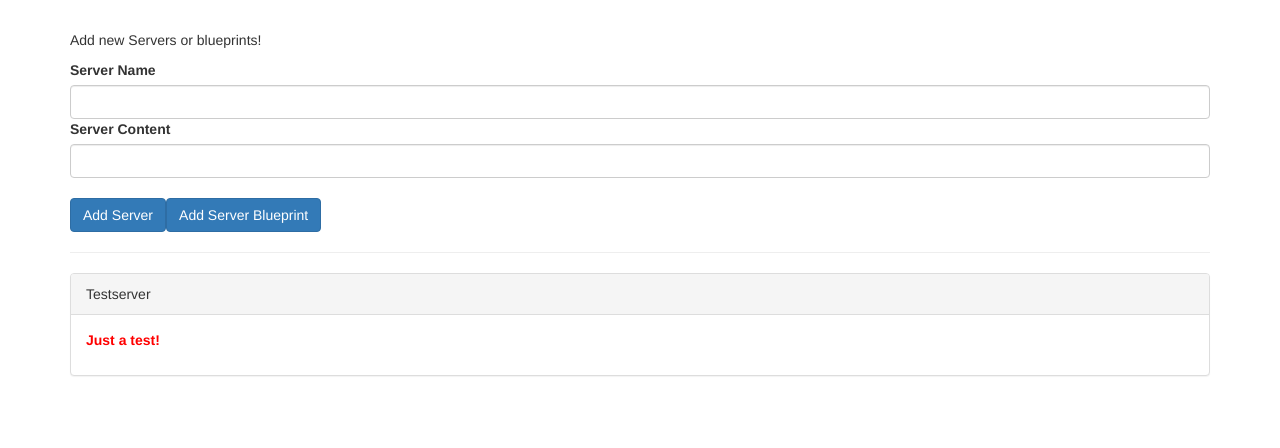
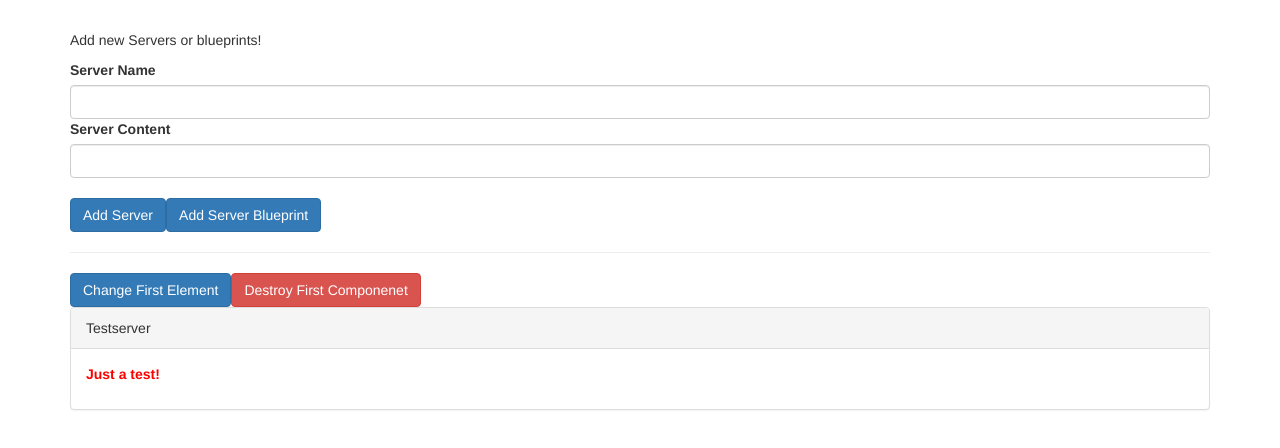
Before and after one commit to jmcgrath207/Angular4SeversExample, an Angular app: page / in a window 1280 px wide. Shown: the top 448 px of the page. Built offline with nearby package versions, Linux system fonts and the light colour scheme.

Commit message:
Ng lifecyclesn complete

```diff
--- a/src/app/app.component.html
+++ b/src/app/app.component.html
@@ -3,7 +3,11 @@
   <hr>
   <div class="row">
     <div class="col-xs-12">
-    <app-server-element *ngFor="let severElement of serverElements" [SrvElement]="severElement">
+      <button class="btn btn-primary" (click)="onChangeFirst()">Change First Element</button>
+      <button class="btn btn-danger" (click)="onDestroyFirst()">Destroy First Componenet</button>
+    <app-server-element *ngFor="let severElement of serverElements"
+                        [SrvElement]="severElement"
+                        [name]="severElement.name">
       <p>
         <strong *ngIf="severElement.type === 'server'" style="color: red">{{ severElement.content }}</strong>
         <em *ngIf="severElement.type === 'blueprint'">{{ severElement.content }}</em>
--- a/src/app/app.component.ts
+++ b/src/app/app.component.ts
@@ -23,4 +23,12 @@ export class AppComponent {
         content: blueprintData.serverContent,
       });
     }
+
+  onChangeFirst() {
+      this.serverElements[0].name = 'Changed!';
+  }
+
+  onDestroyFirst() {
+  this.serverElements.splice(0, 1);
+  }
 }
--- a/src/app/server-element/server-element.component.html
+++ b/src/app/server-element/server-element.component.html
@@ -1,6 +1,7 @@
 <div
   class="panel panel-default">
-  <div class="panel-heading">{{ element.name }}</div>
+<!--  <div class="panel-heading">{{ element.name }}</div>-->
+  <div class="panel-heading">{{ name }}</div>
   <div class="panel-body">
 <!--    <p>
       <strong *ngIf="element.type === 'server'" style="color: red">{{ element.content }}</strong>
--- a/src/app/server-element/server-element.component.ts
+++ b/src/app/server-element/server-element.component.ts
@@ -1,4 +1,9 @@
-import {Component, Input, OnChanges, OnInit, SimpleChanges, ViewEncapsulation} from '@angular/core';
+import {
+  AfterContentChecked,
+  AfterContentInit, AfterViewChecked, AfterViewInit, Component, DoCheck, Input, OnChanges, OnDestroy, OnInit,
+  SimpleChanges,
+  ViewEncapsulation
+} from '@angular/core';
 
 @Component({
   selector: 'app-server-element',
@@ -6,9 +11,17 @@ import {Component, Input, OnChanges, OnInit, SimpleChanges, ViewEncapsulation} f
   styleUrls: ['./server-element.component.css'],
   encapsulation: ViewEncapsulation.Emulated
 })
-export class ServerElementComponent implements OnInit, OnChanges {
+export class ServerElementComponent implements OnInit,
+  OnChanges,
+  DoCheck,
+  AfterContentChecked,
+  AfterContentInit,
+  AfterViewInit,
+  AfterViewChecked,
+  OnDestroy{
   /*allow other components to grab variable Parent --> Child*/
   @Input('SrvElement') element: {type: string, name: string, content: string};
+  @Input() name;
 
   constructor() {
     console.log('Constructor Called');
@@ -23,4 +36,26 @@ export class ServerElementComponent implements OnInit, OnChanges {
     console.log('ngOnInit Called');
   }
 
+  ngDoCheck() {
+    console.log('ngDoCheck Called');
 }
+
+  ngAfterContentInit() {
+  console.log('ngAfterContent Called');
+  }
+  ngAfterContentChecked() {
+    console.log('ngAfterContentChecked Called');
+  }
+
+  ngAfterViewInit() {
+    console.log('AfterViewInit Called');
+  }
+  ngAfterViewChecked() {
+    console.log('ngAfterViewChecked Called');
+  }
+
+  ngOnDestroy() {
+    console.log('ngOnDestroy Called');
+  }
+
+}
```
